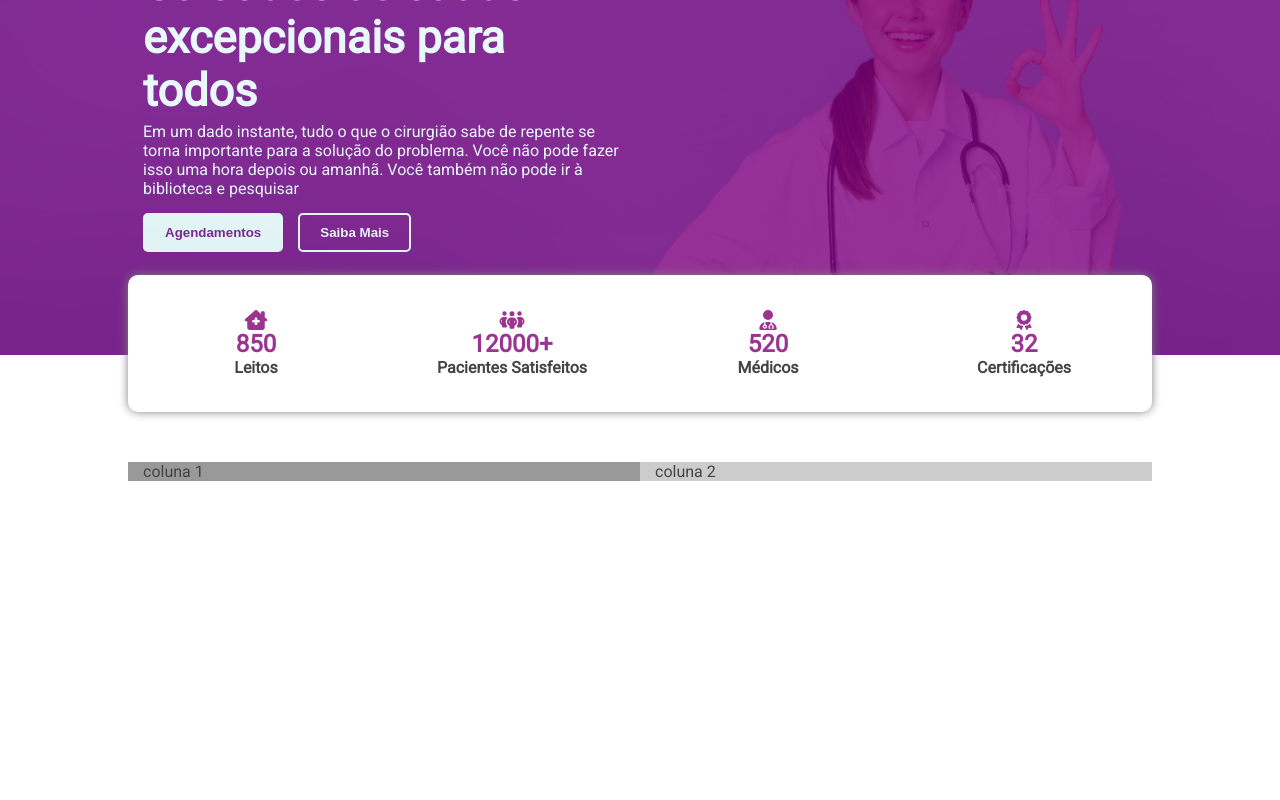
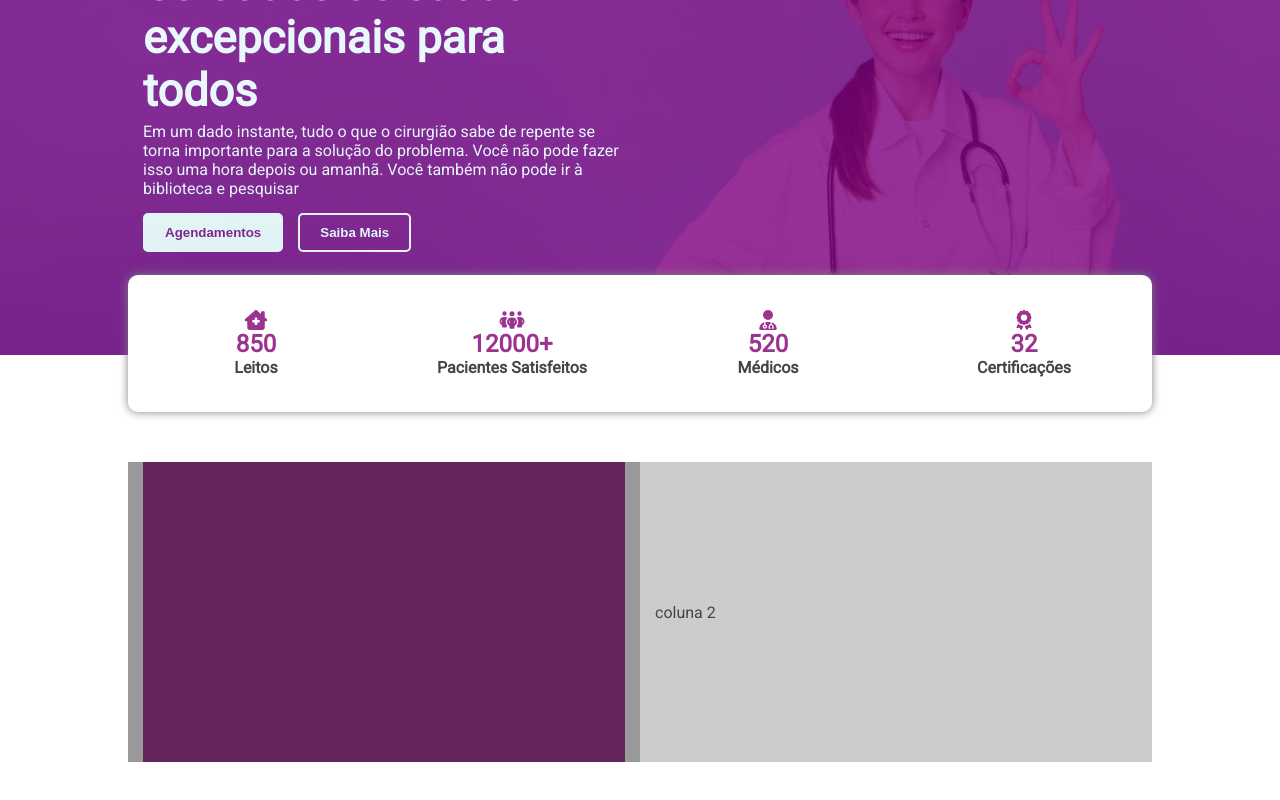
Before and after one commit to luk-z0/landing-page-tisaude-party-study, a Vue app: page / in a window 1280 px wide. Shown: the part 274-1074 px from the top of the page. Before the commit the page ends 800 px from the top, so only its background shows below. Built offline with nearby package versions, Linux system fonts and the light colour scheme.

Commit message:
male doctor component

```diff
--- a/src/assets/main.css
+++ b/src/assets/main.css
@@ -10,6 +10,10 @@ body, html{
  padding: 0;
  margin: 0;
  font-family: 'Roboto', sans-serif;
+}
+
+main{
+  padding-bottom: 300px;
 }
 
 *{
@@ -331,3 +335,10 @@ body, html{
 .z-index-10{
   z-index: 10;
 }
+
+.box-image-about{
+  width: 100%;
+  height: 300px;
+  background-color: #64255e;
+  position: relative;
+}
--- a/src/views/HomeView.vue
+++ b/src/views/HomeView.vue
@@ -101,7 +101,7 @@ import brand from "../assets/images/brand.png"
       <div class="container t-margin-50">
         <div class="row flex flex-wrap">
           <div class="col-lg-6 flex flex-direction-column justify-content-center" style="background-color: #999">
-            coluna 1
+            <div class="box-image-about"></div>
           </div>
           <div class="col-lg-6 flex flex-direction-column justify-content-center" style="background-color: #ccc">
             coluna 2
```
